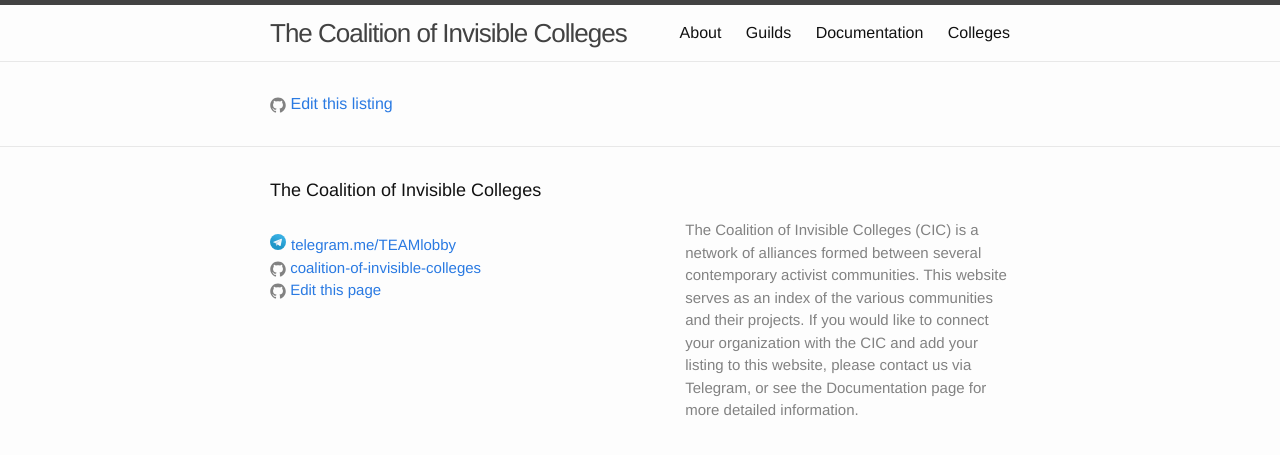
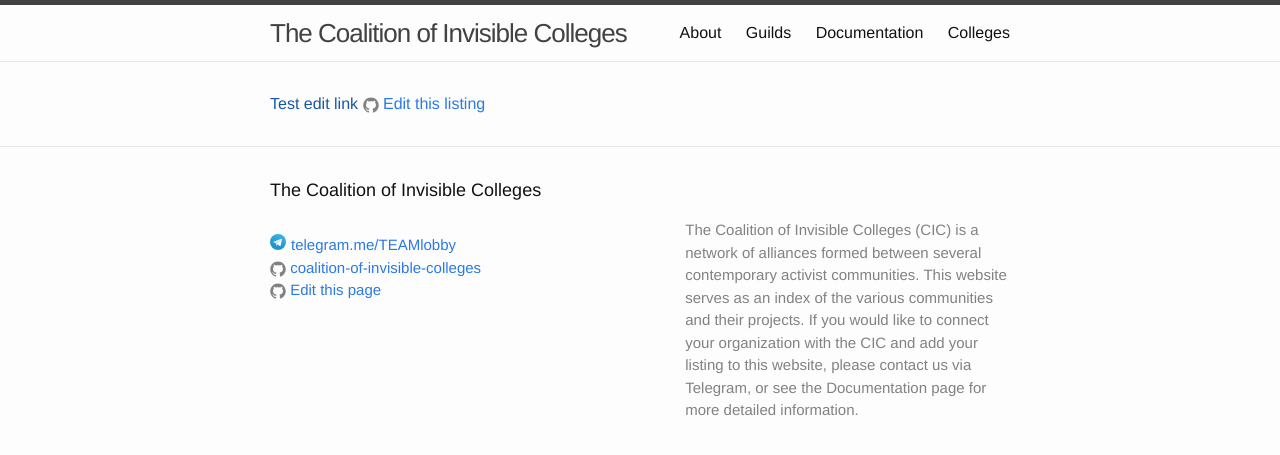
Before and after one commit to coalition-of-invisible-colleges/cic.github.io, a Jekyll site: the page built from colleges/TEAM/team-shamans.md, in a window 1280 px wide. Shown: the top 455 px of the page. Built offline with Jekyll 4.4.1, drawn with Linux system fonts in a browser that asks for light colours.

Commit message:
Added test link

```diff
--- a/_layouts/listing.html
+++ b/_layouts/listing.html
@@ -1,6 +1,7 @@
 ---
 layout: default
 ---
+<a href="">Test edit link</a>
 {% assign edit_url = 'coalition-of-invisible-colleges/cic.github.io/edit/master/' | append: page.college | append: '-' | append: page.guild %}
 {% include icon-github.html username=edit_url title='Edit this listing' %}
 {{ content }}
```
